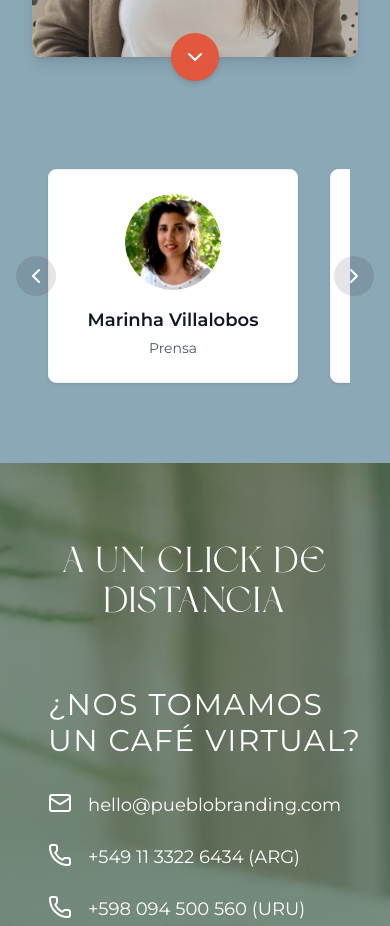
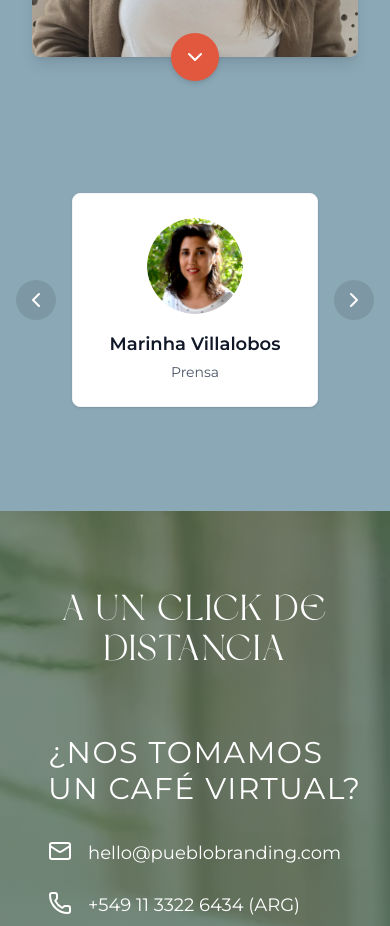
Before and after one commit to pueblobranding/pueblo, a Next.js app: page / in a window 390 px wide. Shown: the part 2960-3886 px from the top of the page. Built offline with nearby package versions, Linux system fonts and the light colour scheme; no server answers.

Commit message:
Refactor TeamSlide component to enhance layout and styling. Adjust button positions for improved navigation, update scroll amount for better user experience, and modify container width for responsive design.

```diff
--- a/components/team-slide.tsx
+++ b/components/team-slide.tsx
@@ -29,6 +29,7 @@ const teamMembers: TeamMember[] = [
         role: "Web y programación",
         image: "/pol-ia.png?height=120&width=120",
     },
+
 ]
 
 export default function TeamSlide() {
@@ -36,7 +37,7 @@ export default function TeamSlide() {
 
     const scroll = (direction: "left" | "right") => {
         if (scrollRef.current) {
-            const scrollAmount = 300
+            const scrollAmount = 310
             const currentScroll = scrollRef.current.scrollLeft
             const targetScroll = direction === "left" ? currentScroll - scrollAmount : currentScroll + scrollAmount
 
@@ -48,11 +49,11 @@ export default function TeamSlide() {
     }
 
     return (
-        <div className="w-full max-w-4xl md:mx-auto p-6">
-            <div className="relative">
+        <section className="w-full py-12">
+            <div className="w-full max-w-sm md:max-w-4xl md:mx-auto px-12 md:px-12 relative">
                 {/* Navigation Buttons */}
                 <button
-                    className="absolute -left-6 top-1/2 -translate-y-1/2 z-20 bg-black/10 text-white p-2 rounded-full hover:bg-black/30 color-transition cursor-pointer"
+                    className="absolute left-0 top-1/2 -translate-y-1/2 z-20 bg-black/10 text-white p-2 rounded-full hover:bg-black/30 color-transition cursor-pointer"
                     aria-label="Anterior"
                     onClick={() => scroll("left")}
                 >
@@ -69,12 +70,11 @@ export default function TeamSlide() {
                     >
                         <path d="m15 18-6-6 6-6" />
                     </svg>
-                    {/* <ChevronLeft className="h-4 w-4" /> */}
                 </button>
 
                 <button
                     onClick={() => scroll("right")}
-                    className="absolute -right-6 top-1/2 -translate-y-1/2 z-20 bg-black/10 text-white p-2 rounded-full hover:bg-black/30 color-transition cursor-pointer"
+                    className="absolute right-0 top-1/2 -translate-y-1/2 z-20 bg-black/10 text-white p-2 rounded-full hover:bg-black/30 color-transition cursor-pointer"
                     aria-label="Siguiente"
                 >
                     <svg
@@ -95,13 +95,13 @@ export default function TeamSlide() {
                 {/* Scrollable Container */}
                 <div
                     ref={scrollRef}
-                    className="flex gap-8 overflow-x-auto scrollbar-hide px-2 py-4"
+                    className="flex justify-start md:justify-center gap-10 overflow-x-auto scrollbar-hide px-2 py-4"
                     style={{ scrollbarWidth: "none", msOverflowStyle: "none" }}
                 >
                     {teamMembers.map((member) => (
                         <div
                             key={member.id}
-                            className="flex-shrink-0 flex flex-col items-center text-center bg-white rounded-lg p-6 shadow-sm border border-gray-100 hover:shadow-md transition-shadow duration-200 min-w-[250px]"
+                            className="flex-shrink-0 flex flex-col items-center text-center bg-white rounded-lg p-6 shadow-sm border border-gray-100 hover:shadow-md transition-shadow duration-200 w-full md:w-[230px] "
                         >
                             <div className="relative w-24 h-24 mb-4">
                                 <Image
@@ -118,6 +118,6 @@ export default function TeamSlide() {
                     ))}
                 </div>
             </div>
-        </div>
+        </section>
     )
 }
```
